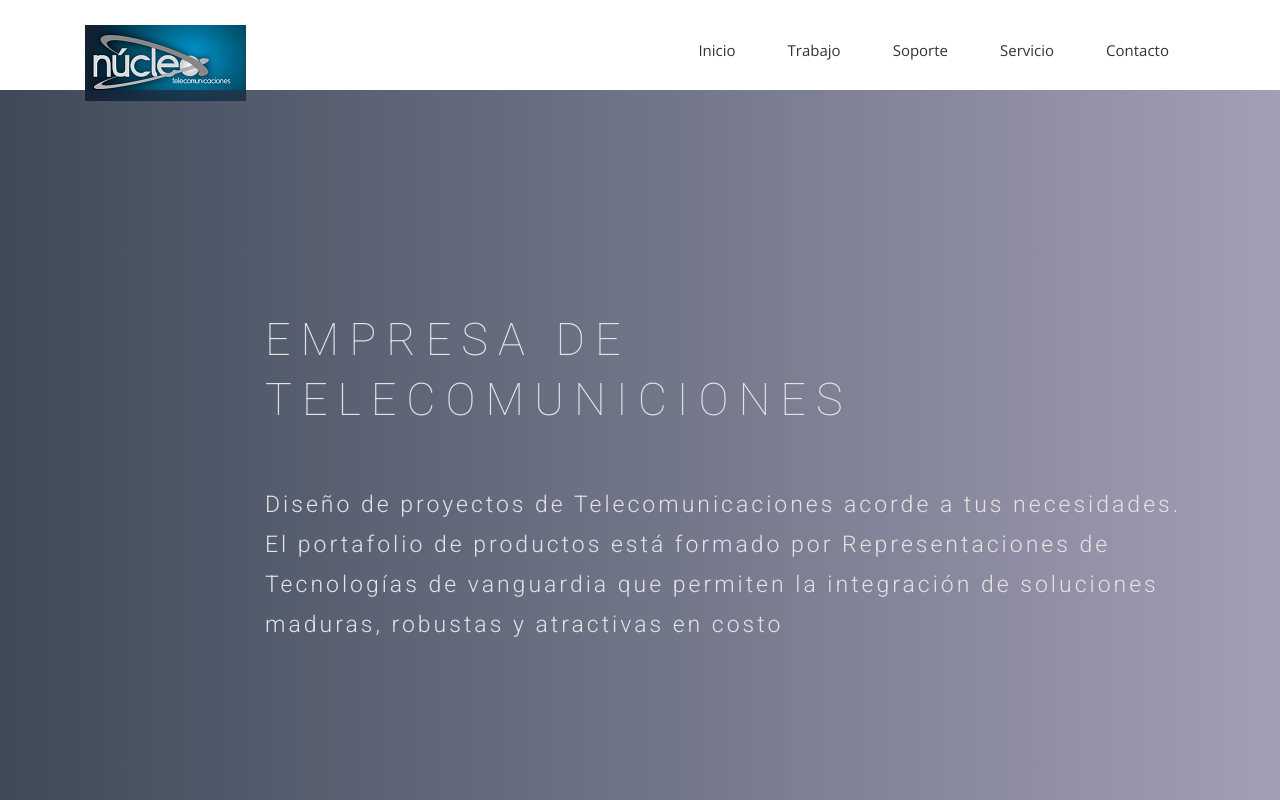
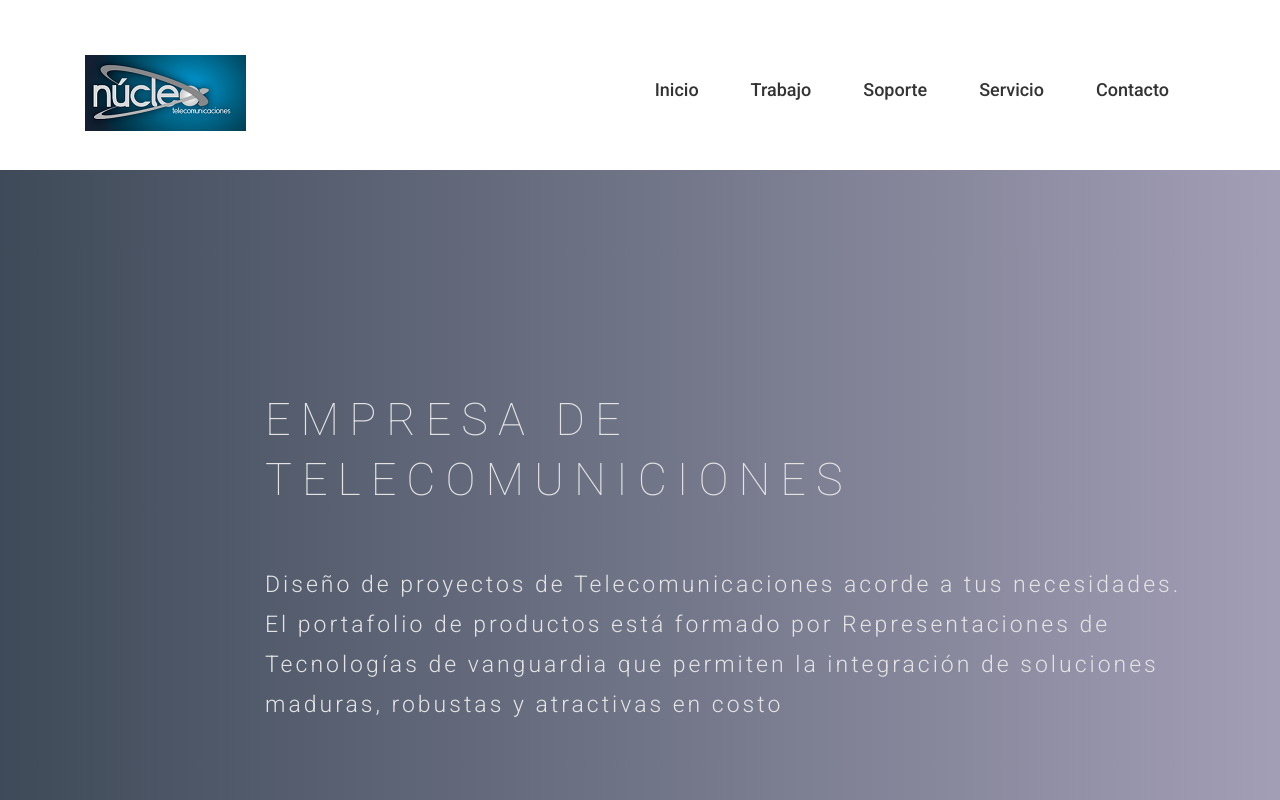
Before and after one commit to samvilrod/nucleo, a plain HTML site: page index.html in a window 1280 px wide. Shown: the top 800 px of the page. Drawn offline with nearby package versions, Linux system fonts and the light colour scheme; some packages are replaced by stand-ins of ours; files whose address does not match are found by name; a web font is replaced by a local one.

Commit message:
nucleo v3

```diff
--- a/css/style.css
+++ b/css/style.css
@@ -58,7 +58,7 @@ a:active {
 --*/
 header {
   background: #fff;
-  padding: 20px 0;
+  padding: 50px 0;
 }
 header .navbar {
   margin-bottom: 0px;
@@ -252,6 +252,8 @@ font header .navbar-default .navbar-nav li a:hover {
 #feature p {
   color: #8d8f92;
   margin-bottom: 20px;
+  background-color: #655E7A;
+  border-radius: 4px;
 }
 #feature .btn-view-works {
   background: #655E7A;
--- a/index.html
+++ b/index.html
@@ -61,11 +61,11 @@
                 <!-- Collect the nav links, forms, and other content for toggling -->
                 <div class="collapse navbar-collapse" id="bs-example-navbar-collapse-1">
                   <ul class="nav navbar-nav navbar-right">
-                    <li><a href="index.html">Inicio</a></li>
-                    <li><a href="work.html">Trabajo</a></li>
-                    <li><a href="#">Soporte</a></li>
-                    <li><a href="#">Servicio</a></li>
-                    <li><a href="contact.html">Contacto</a></li>
+                    <li><a href="index.html"><h4>Inicio</h4></a></li>
+                    <li><a href="work.html"><h4>Trabajo</h4></a></li>
+                    <li><a href="#"><h4>Soporte</h4></a></li>
+                    <li><a href="#"><h4>Servicio</h4></a></li>
+                    <li><a href="contact.html"><h4>Contacto</h4></a></li>
                   </ul>
                 </div><!-- /.navbar-collapse -->
               </div><!-- /.container-fluid -->
```
